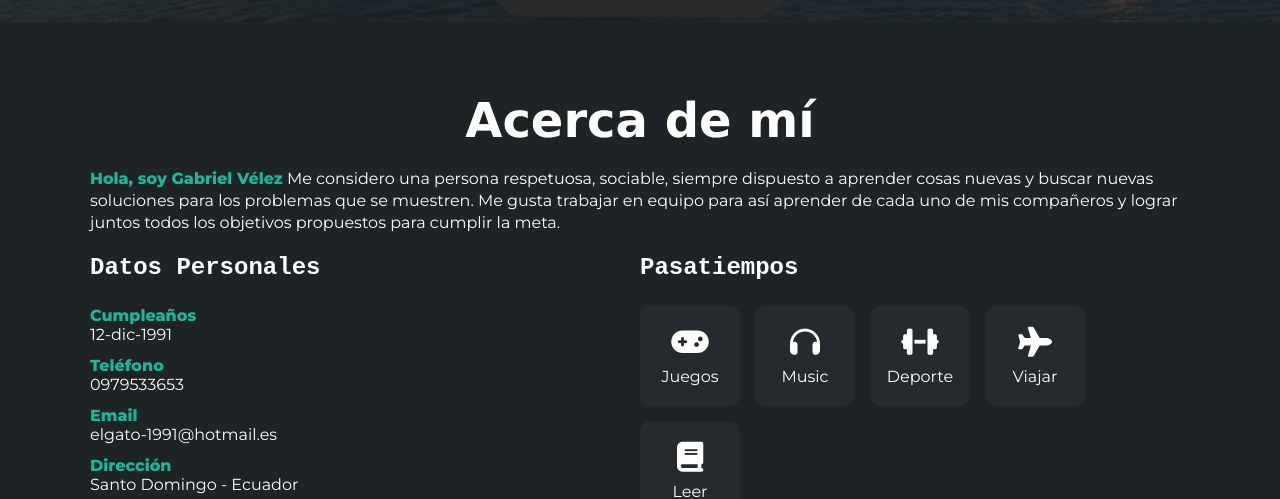
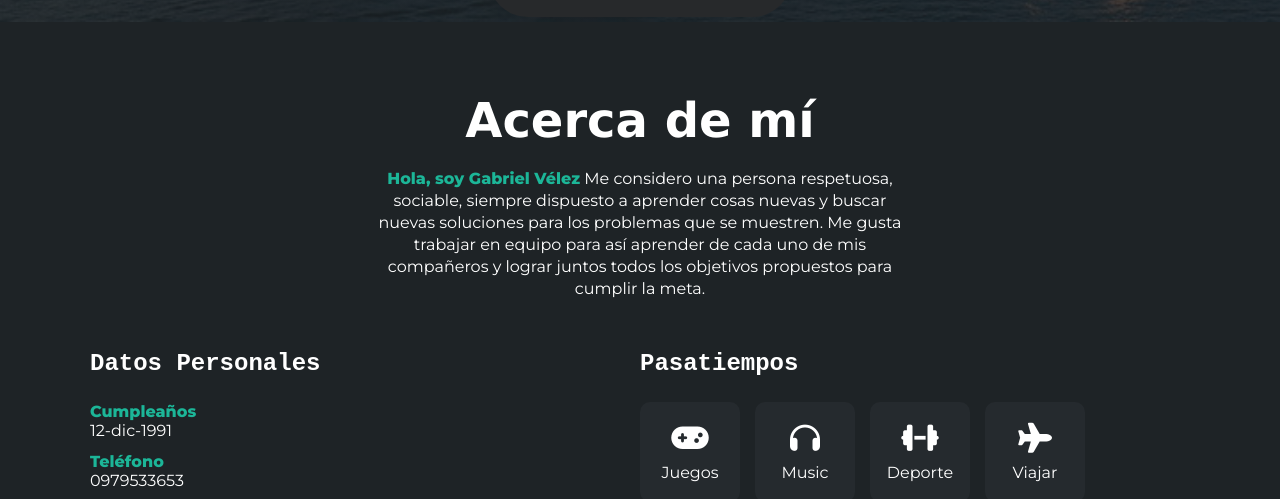
Before and after one commit to gabrielvelez1012/newPortfolio, a plain HTML site: page index.html in a window 1280 px wide. Shown: the part 778-1277 px from the top of the page. Drawn offline with Linux system fonts and the light colour scheme.

Commit message:
update about

```diff
--- a/index.html
+++ b/index.html
@@ -53,10 +53,14 @@
     <!--Seccion acerca de mí-->
     <section id="acercademi" class="acercademi">
         <div class="container-section">
-            <h2>Acerca de mí</h2>
-            <p><span>Hola, soy Gabriel Vélez</span>
+
+            <div class="acerca-container">
+                <h2>Acerca de mí</h2>
+            <p class="centrar-acerca"><span>Hola, soy Gabriel Vélez</span>
                 Me considero una persona respetuosa, sociable, siempre dispuesto a aprender cosas nuevas y buscar nuevas soluciones para los problemas que se muestren. Me gusta trabajar en equipo para así aprender de cada uno de mis compañeros y lograr juntos todos los objetivos propuestos para cumplir la meta.
             </p>
+            </div>
+
             <div class="file">
                 <div class="col">
                     <h3>Datos Personales</h3>
--- a/styles.css
+++ b/styles.css
@@ -139,6 +139,18 @@ h2 .title-academlo{
     max-width: 1100px;
     margin: auto;
 }
+
+.acerca-container{
+    align-items: center;
+    display: flex;
+    flex-direction: column;
+    margin-bottom: 30px;
+}
+.centrar-acerca{
+    text-align: center;
+    width: 50%;
+}
+
 .acercademi h2{
     font-size: 48px;
     font-family: 'Lucida Sans', 'Lucida Sans Regular', 'Lucida Grande', 'Lucida Sans Unicode', Geneva, Verdana, sans-serif;
```
